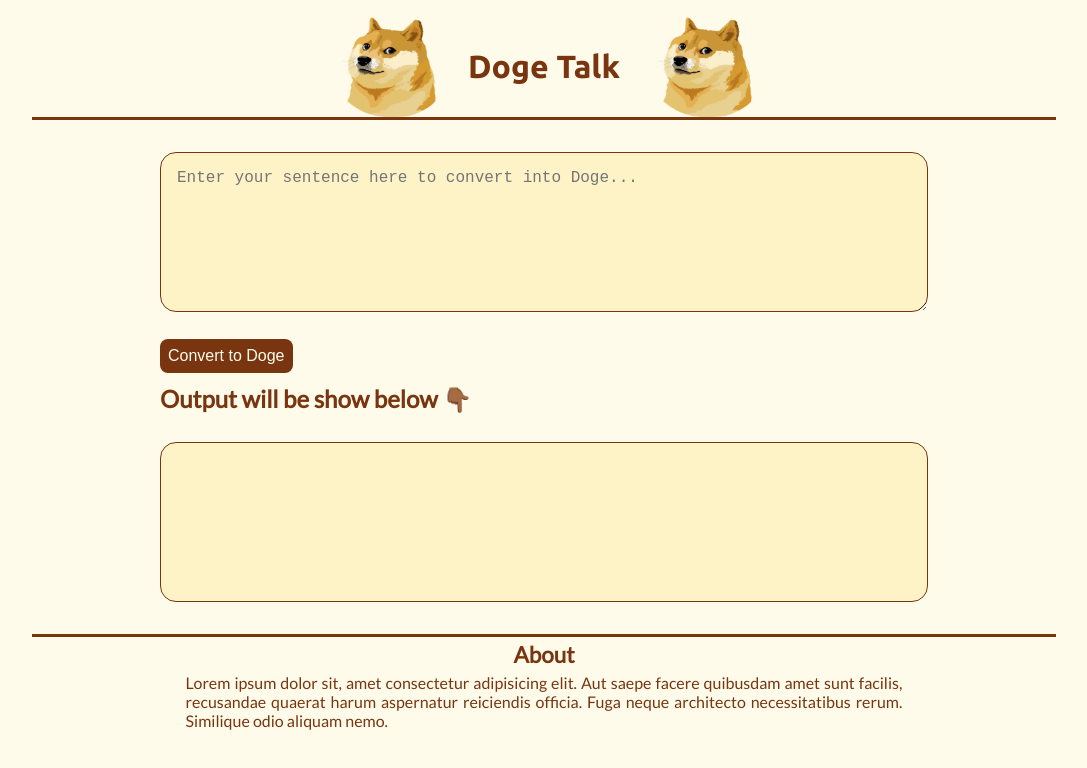
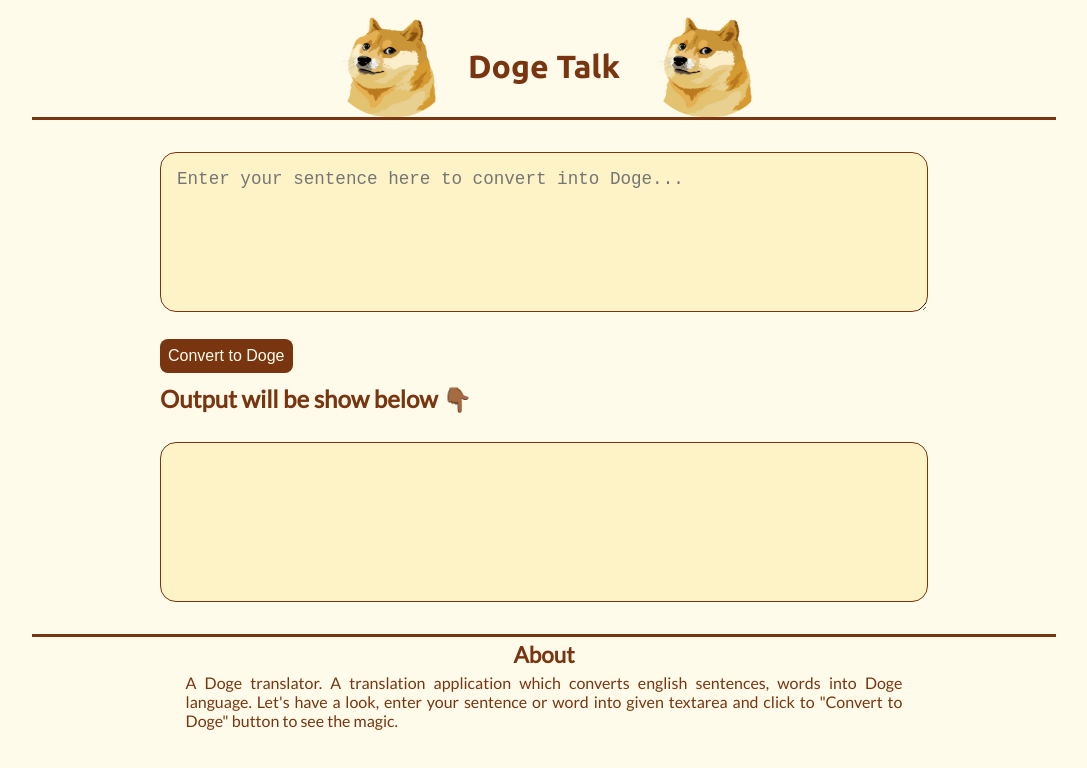
Before and after one commit to MiheerTamkhane/DogeSpeak, a plain HTML site: page index.html in a window 1280 px wide. Shown: the whole page, without its empty margins (96-1183 px from the left). Drawn offline with Linux system fonts and the light colour scheme.

Commit message:
Changed content
Change footer content and textarea font size

```diff
--- a/index.html
+++ b/index.html
@@ -26,10 +26,10 @@
     <footer>
       <h3>About</h3>
       <p>
-        Lorem ipsum dolor sit, amet consectetur adipisicing elit. Aut saepe
-        facere quibusdam amet sunt facilis, recusandae quaerat harum aspernatur
-        reiciendis officia. Fuga neque architecto necessitatibus rerum.
-        Similique odio aliquam nemo.
+        A Doge translator. A translation application which converts english
+        sentences, words into Doge language. Let's have a look, enter your
+        sentence or word into given textarea and click to "Convert to Doge"
+        button to see the magic.
       </p>
     </footer>
     <script src="./app.js"></script>
--- a/style.css
+++ b/style.css
@@ -26,7 +26,7 @@ img {
   height: 100px;
 }
 #text-area {
-  font-size: 1rem;
+  font-size: 1.1rem;
   margin: 1rem 0rem;
   padding: 1rem;
   width: 60%;
```
